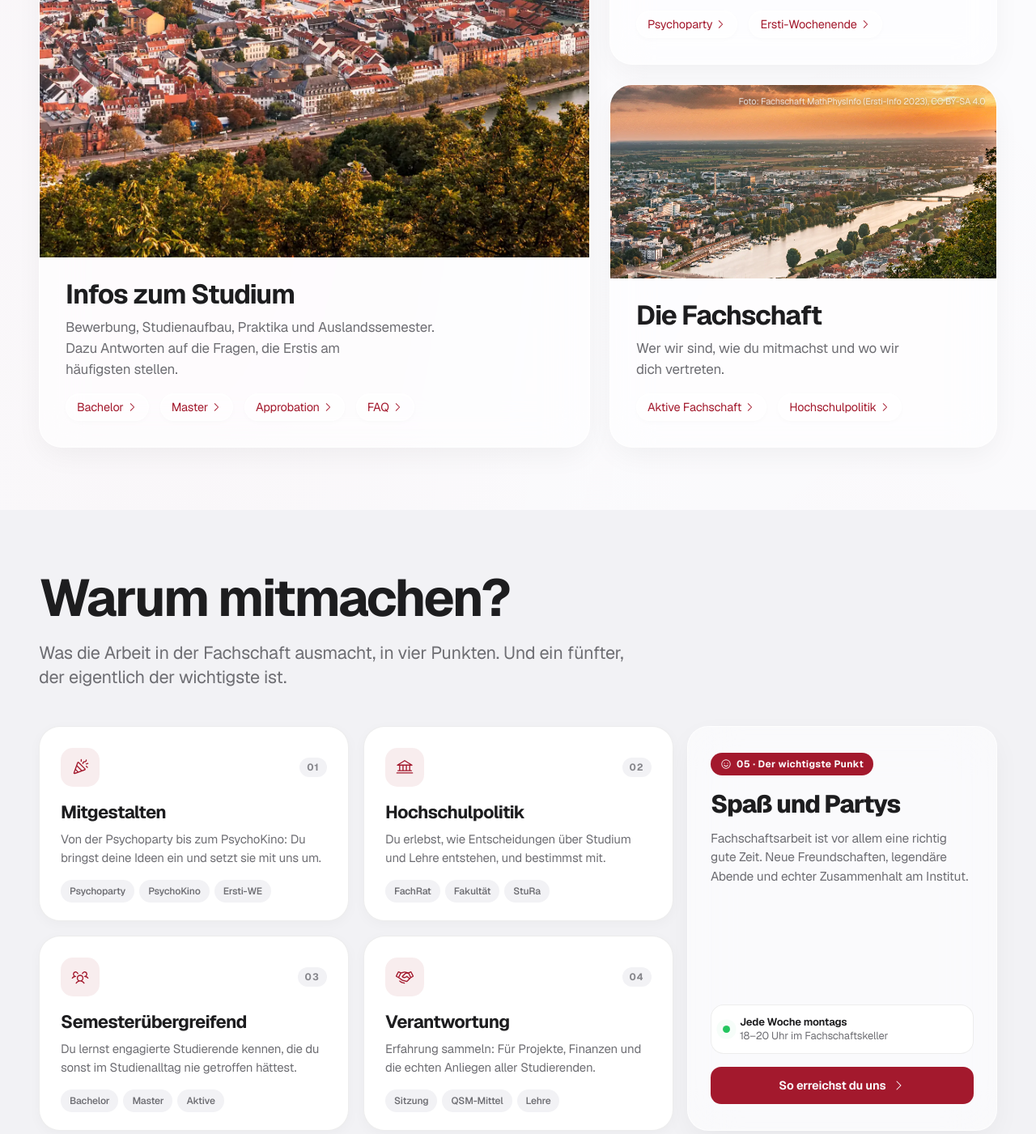
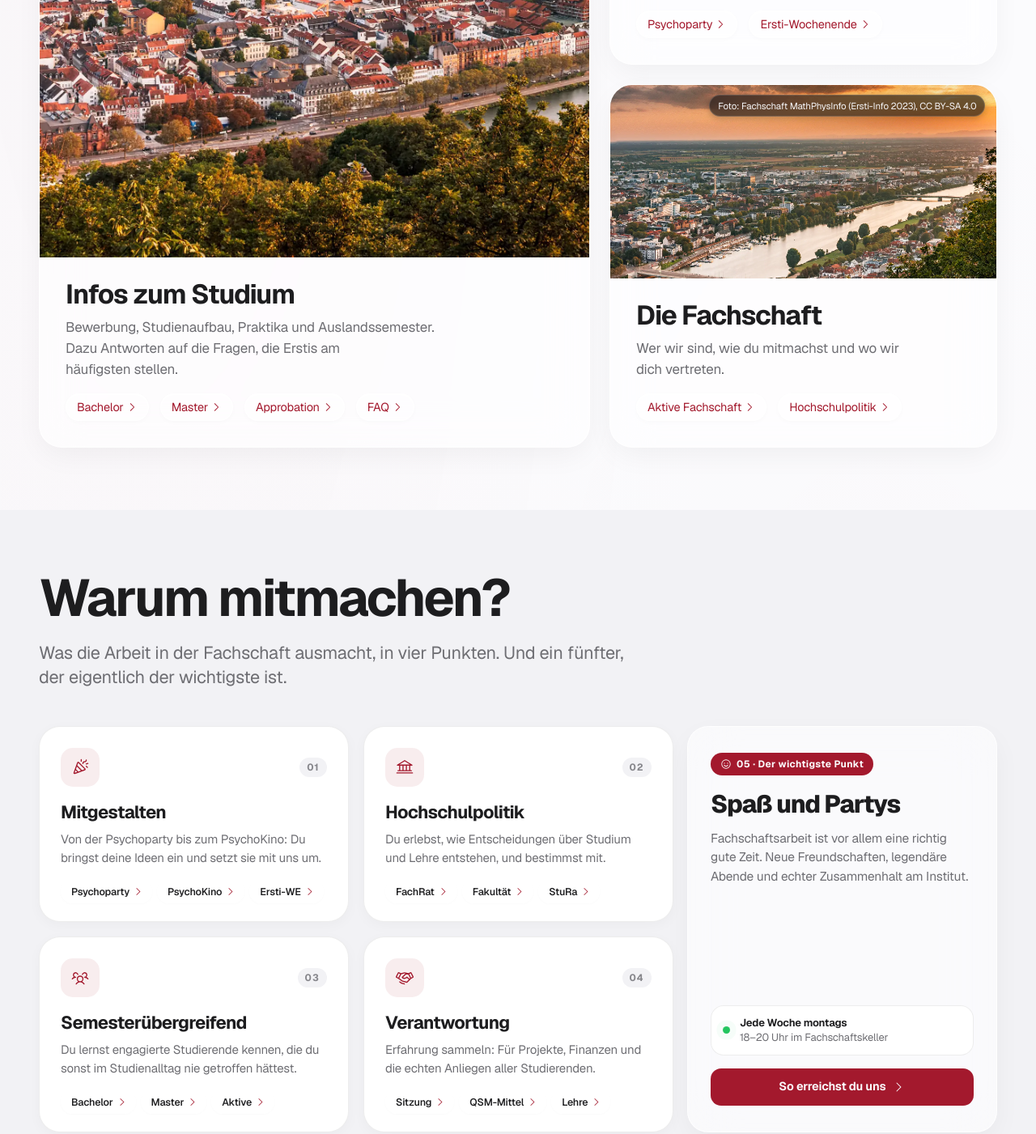
Before and after one commit to nurimodabber/fachschaft-psychologie-relaunch, a website built with Vite: page index.html in a window 1280 px wide. Shown: the part 2040-3441 px from the top of the page at 81% size. Built offline with nearby package versions, Linux system fonts and the light colour scheme.

Commit message:
style(components): unify chips, photo scrims, contrast and focus-visible rings

```diff
--- a/css/style.css
+++ b/css/style.css
@@ -95,7 +95,8 @@ h1,h2,h3,h4{font-family:var(--font);color:var(--text);text-wrap:balance}
 p{text-wrap:pretty}
 a{color:var(--accent-text);text-decoration:none}
 a:hover{text-decoration:underline;text-underline-offset:.18em}
-:focus-visible{outline:2px solid var(--accent);outline-offset:3px;border-radius:6px}
+:focus-visible{outline:2px solid var(--accent);outline-offset:2px}
+.btn:focus-visible,.ib:focus-visible,.why-chip:focus-visible,.mctrl-btn:focus-visible,.seg button:focus-visible,.chip:focus-visible,.sheet-link:focus-visible,.sheet-search-trigger:focus-visible,.tlink:focus-visible{outline:2px solid var(--accent);outline-offset:2px}
 .sr{position:absolute!important;width:1px;height:1px;overflow:hidden;clip:rect(0 0 0 0);white-space:nowrap}
 .i{width:1.1em;height:1.1em;flex:none;vertical-align:-.16em}
 .wrap{max-width:var(--maxw);margin:0 auto;padding-left:var(--gut);padding-right:var(--gut)}
@@ -245,8 +246,9 @@ a.ext::after{content:"";display:inline-block;width:.62em;height:.62em;margin-lef
 .tile .subl a{font-size:14.5px;display:inline-flex;align-items:center;gap:3px;padding:5px 13px;border-radius:999px;background:var(--glass-pill-bg);border:1px solid var(--glass-pill-border);box-shadow:0 2px 6px rgba(0,0,0,.02),inset 0 1px 0 var(--glass-highlight);transition:background .2s,border-color .2s,color .2s,transform .2s}
 .tile .subl a:hover{text-decoration:none;background:var(--glass-pill-hover);border-color:var(--glass-border);transform:translateY(-1px);color:var(--accent-text)}
 .tile .subl .i{width:14px;height:14px}
-.tile .cap{position:absolute;right:14px;top:12px;left:14px;text-align:right;white-space:nowrap;overflow:hidden;text-overflow:ellipsis;z-index:1;font-size:11px;color:rgba(251,251,253,.8);text-shadow:0 1px 6px rgba(0,0,0,.5)}
-.tile .cap a{color:inherit}
+.tile .cap{position:absolute;right:14px;top:12px;z-index:2;font-size:11.5px;color:#f5f5f7;padding:4px 10px;border-radius:999px;background:rgba(16,16,20,.62);-webkit-backdrop-filter:blur(12px);backdrop-filter:blur(12px);border:1px solid rgba(255,255,255,.16);box-shadow:0 2px 8px rgba(0,0,0,.25);max-width:calc(100% - 28px);white-space:nowrap;overflow:hidden;text-overflow:ellipsis}
+.tile .cap a{color:inherit;text-decoration:none}
+.tile .cap a:hover{text-decoration:underline}
 .t-study{grid-column:1 / span 7;grid-row:1 / span 2}
 .t-study figure{flex:1;min-height:340px}
 .t-events,.t-fs{grid-column:8 / span 5}
@@ -273,8 +275,10 @@ a.ext::after{content:"";display:inline-block;width:.62em;height:.62em;margin-lef
 .why-card p{margin:0 0 16px;color:var(--text2);font-size:15px;line-height:1.48}
 
 .why-chips{display:flex;flex-wrap:wrap;gap:6px;margin-top:auto}
-.why-chip{display:inline-flex;align-items:center;gap:4px;font-size:12px;font-weight:550;color:var(--text2);background:var(--bg2);border:1px solid transparent;padding:4px 10px;border-radius:999px;text-decoration:none;transition:all .18s var(--ease)}
-.why-chip:hover{background:var(--raise);color:var(--accent-text);border-color:var(--accent-soft);transform:translateY(-1px);text-decoration:none;box-shadow:0 2px 6px rgba(0,0,0,.04)}
+.why-chip{display:inline-flex;align-items:center;gap:4px;font-size:12.5px;font-weight:550;color:var(--text);background:var(--glass-pill-bg);border:1px solid var(--glass-pill-border);padding:4px 10px 4px 12px;border-radius:999px;text-decoration:none;box-shadow:0 1px 3px rgba(0,0,0,.02),inset 0 1px 0 var(--glass-highlight);transition:all .18s var(--ease)}
+.why-chip .i{width:13px;height:13px;color:var(--accent-text);transition:transform .18s var(--ease)}
+.why-chip:hover{background:var(--glass-pill-hover);color:var(--accent-text);border-color:var(--glass-border);transform:translateY(-1px);text-decoration:none;box-shadow:0 4px 10px rgba(0,0,0,.06)}
+.why-chip:hover .i{transform:translateX(2px)}
 
 /* Card 5: Der 5. Punkt (Hero Bento Card) */
 .why-card-hero{grid-column:3;grid-row:1 / span 2;background:var(--glass-card-bg);-webkit-backdrop-filter:blur(30px) saturate(200%);backdrop-filter:blur(30px) saturate(200%);border:1px solid var(--glass-card-border);box-shadow:var(--glass-card-shadow);padding:32px 28px;display:flex;flex-direction:column;justify-content:space-between}
--- a/js/app.js
+++ b/js/app.js
@@ -125,7 +125,7 @@ function home(){
      <h3>${t}</h3>
      <p>${desc}</p>
      <div class="why-chips">
-      ${chips.map(([href,label])=>`<a class="why-chip" href="#/${href}">${label}</a>`).join('')}
+      ${chips.map(([href,label])=>`<a class="why-chip" href="#/${href}"><span>${label}</span>${ic('chevr')}</a>`).join('')}
      </div>
     </article>
    `).join('')}
```
